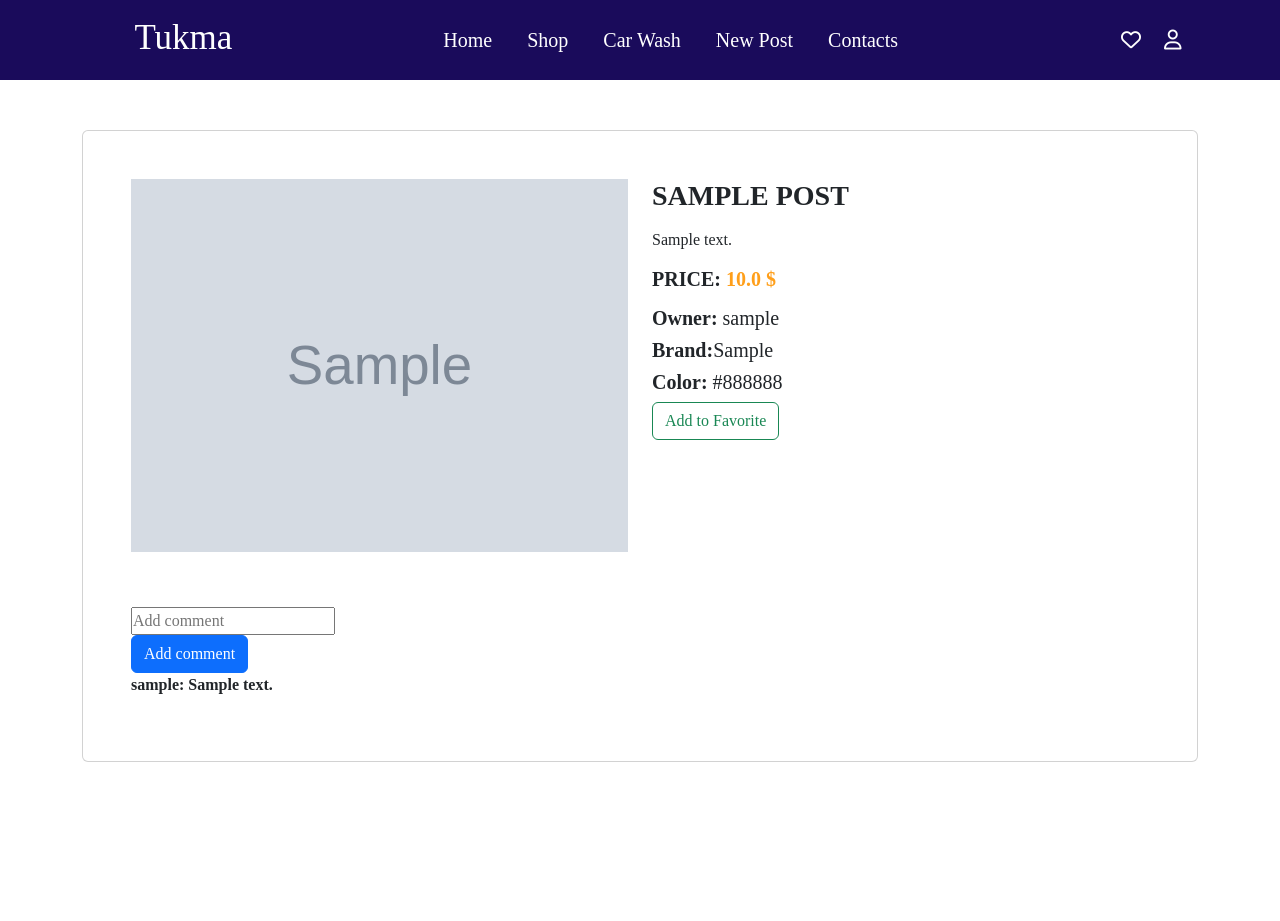
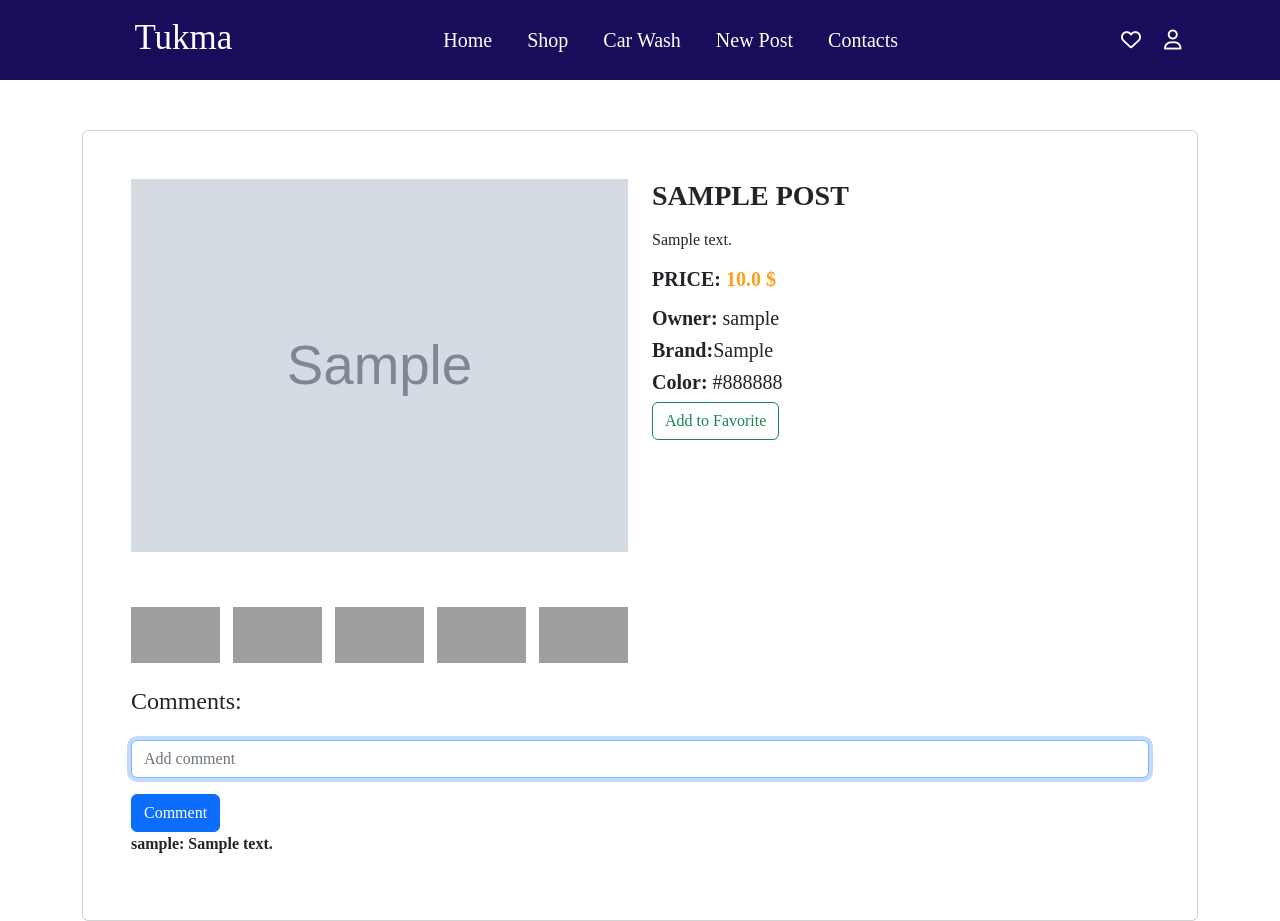
Before and after one commit to hashemalbakri/car_market, a Django app: page /display/1 in a window 1280 px wide. Before the commit the page ends 762 px from the top, so only its background shows below. Run offline with Django 4.2, Linux system fonts and the light colour scheme; tables that the repository leaves empty hold one stand-in row (values such as "Sample post"); grey boxes marked "Sample" are stand-in pictures; some libraries are stand-ins or nearby versions; grey boxes are pictures that could not be loaded.

Commit message:
comments and some changes

```diff
--- a/auctions/templates/auctions/display.html
+++ b/auctions/templates/auctions/display.html
@@ -19,16 +19,17 @@
 
                     <div class="preview-pic tab-content">
                         <div class="tab-pane active" id="pic-1"><img src="{{ item.image.image.url }}" /></div>
-                        {% for item in PostImages %}
-                        <li><a data-target="#pic-2" data-toggle="tab"><img src="{{item.image.image.url}}" /></a>
-                        </li>
-                        {% endfor %}
+                        <div class="tab-pane" id="pic-2"><img src="http://placekitten.com/400/252" /></div>
+                        <div class="tab-pane" id="pic-3"><img src="http://placekitten.com/400/252" /></div>
+                        <div class="tab-pane" id="pic-4"><img src="http://placekitten.com/400/252" /></div>
+                        <div class="tab-pane" id="pic-5"><img src="http://placekitten.com/400/252" /></div>
                     </div>
                     <ul class="preview-thumbnail nav nav-tabs">
-                        {% for item in PostImages %}
-                        <li><a data-target="#pic-2" data-toggle="tab"><img src="{{item.image.image.url}}" /></a>
-                        </li>
-                        {% endfor %}
+                        <li class="active"><a data-target="#pic-1" data-toggle="tab"><img src="http://placekitten.com/200/126" /></a></li>
+                        <li><a data-target="#pic-2" data-toggle="tab"><img src="http://placekitten.com/200/126" /></a></li>
+                        <li><a data-target="#pic-3" data-toggle="tab"><img src="http://placekitten.com/200/126" /></a></li>
+                        <li><a data-target="#pic-4" data-toggle="tab"><img src="http://placekitten.com/200/126" /></a></li>
+                        <li><a data-target="#pic-5" data-toggle="tab"><img src="http://placekitten.com/200/126" /></a></li>
 
                     </ul>
 
@@ -58,11 +59,14 @@
                     </form>
                     {% endif %}
                 </div>
+                <div>
+                    <h4 class="my-4">Comments:</h4>
                 <form action="{% url 'comment' id=item.id %}" method="POST">
                     {% csrf_token %}
-                    <input type="text" name="userComment" placeholder="Add comment">
-                    <button type="submit" class="btn btn-primary">Add comment</button>
+                    <input autofocus type="text" name="userComment" placeholder="Add comment" class="form-control my-3" minlength="1">
+                    <button type="submit" class="btn btn-primary">Comment</button>
                 </form>
+                </div>
                 {% for comment in allComments %}
                 <p><b>{{comment.user}}: {{comment.comment}}</b></p>
                 {% endfor %}
```
Also changed, not shown: auctions/templates/auctions/index.html (+4 -5 lines).
